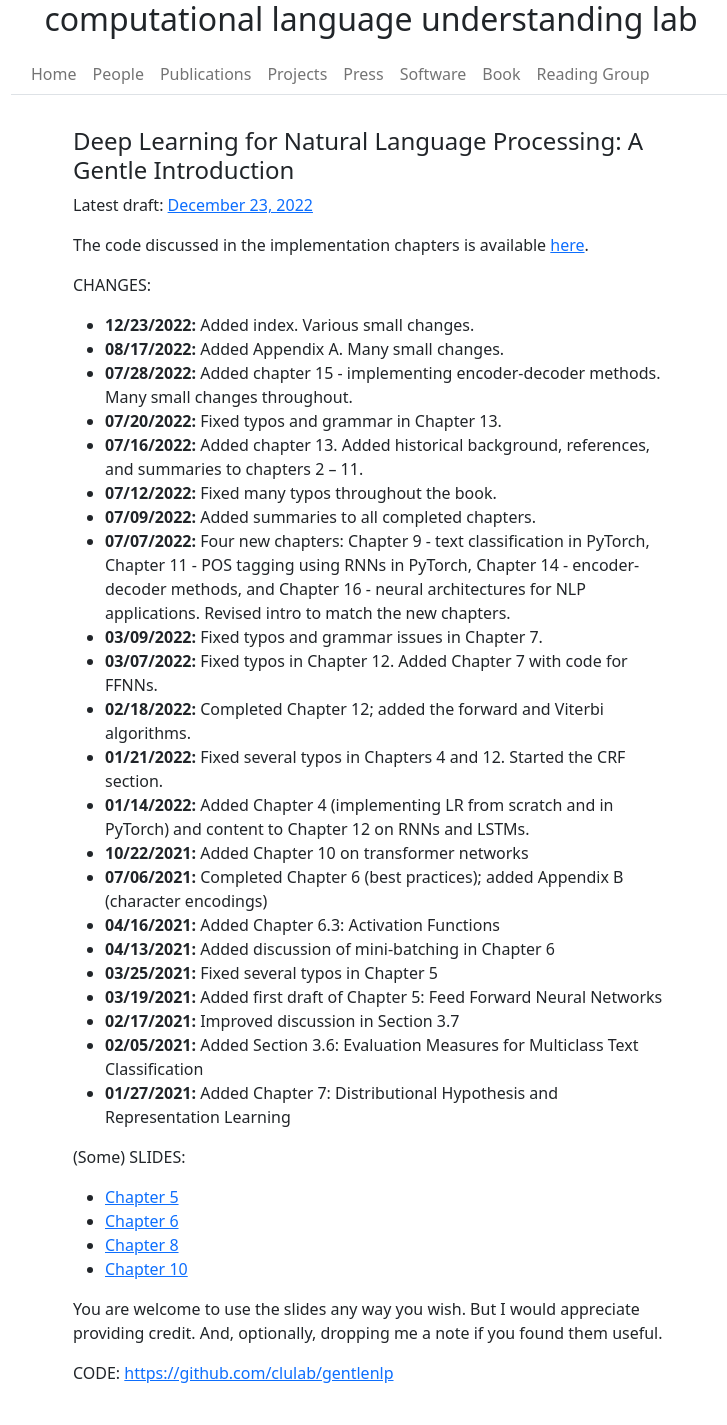
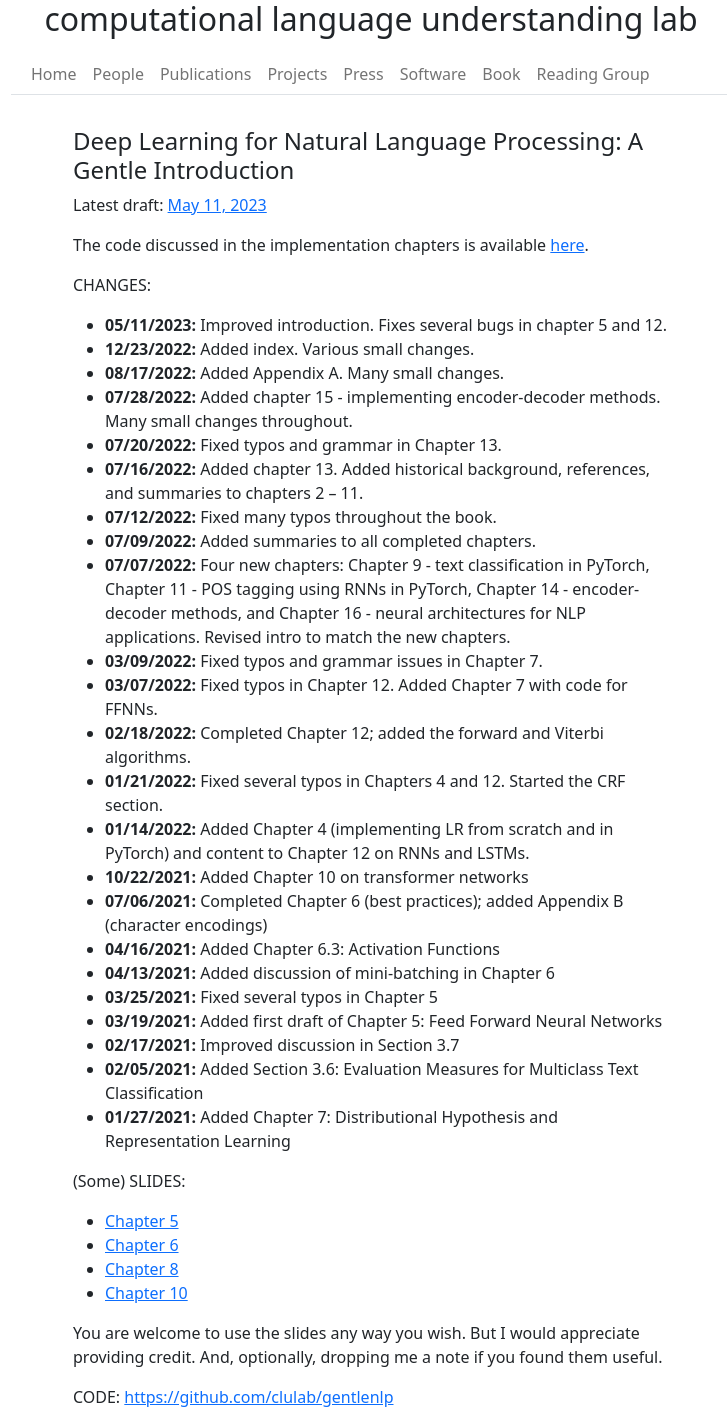
Before and after one commit to beingenfa/clulab.github.io, a Jekyll site: the page built from gentlenlp.md, in a window 1280 px wide. Shown: the whole page, without its empty margins (269-996 px from the left). Built offline with Jekyll 4.4.1, drawn with Linux system fonts in a browser that asks for light colours; before the commit the page ends 1401 px from its top, so only the background shows below that.

Commit message:
changes 05/11/2023

```diff
--- a/gentlenlp.md
+++ b/gentlenlp.md
@@ -6,11 +6,12 @@ order: 6
 
 #### Deep Learning for Natural Language Processing: A Gentle Introduction ####
 
-Latest draft: [December 23, 2022](gentlenlp/book/gentlenlp-book-12232022.pdf)
+Latest draft: [May 11, 2023](gentlenlp/book/gentlenlp-book-05112023.pdf)
 
 The code discussed in the implementation chapters is available [here](https://github.com/clulab/gentlenlp).
 
 CHANGES:
+* **05/11/2023:** Improved introduction. Fixes several bugs in chapter 5 and 12.
 * **12/23/2022:** Added index. Various small changes.
 * **08/17/2022:** Added Appendix A. Many small changes.
 * **07/28/2022:** Added chapter 15 - implementing encoder-decoder methods. Many small changes throughout.
```
